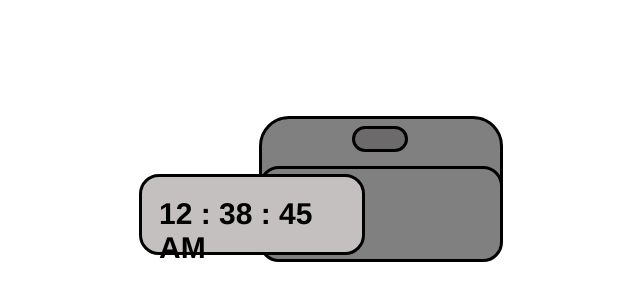
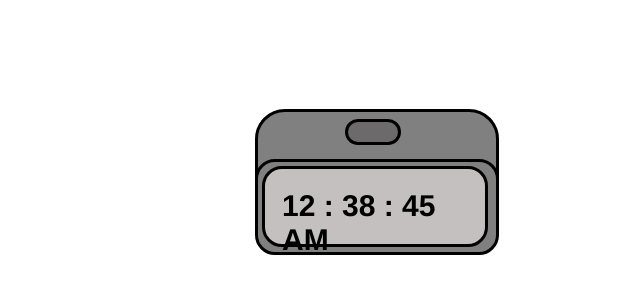
Before and after one commit to jevin2x/Digital-Clock, a plain HTML site: page index.html in a window 1280 px wide. Shown: the part 134-434 px from the top of the page, without its empty margins (388-1028 px from the left). Drawn offline with Linux system fonts and the light colour scheme.

Commit message:
Add files via upload

```diff
--- a/index.html
+++ b/index.html
@@ -17,15 +17,19 @@
 
 
 
+
+
         }
         .container{
             width: 200px;
             height: 70px;
             background-color:rgb(196, 192, 192);
-            margin-top: 300px;
             padding: 0px 10px 5px 10px;
             border-radius: 20px;
             border:3px solid black;
+            position: absolute;
+            left: 650px;
+            top: 300px;
 
 
         }
@@ -38,8 +42,8 @@
             border: 3px solid black;
             border-radius: 20px;
             z-index: -1;
-            top: 300px;
-           left: 647px;
+            top: -10px;
+           left: -10px;
 
         }
         .container::after{
@@ -51,8 +55,8 @@
             border-radius: 30px;
             border: 3px solid black;
             z-index: -3;
-            top: 250px;
-            left: 647px;
+            top:-60px;
+            left: -10px;
         }
         .button{
             width: 50px;
@@ -61,13 +65,21 @@
             border-radius: 30px;
             border: 3px solid black;
             position: absolute;
-            top: 260px;
-            left: 740px;
+            top: -50px;
+            left: 80px;
             cursor: pointer;
         }
         .button:active{
-            top:261px ;
+            top:-49px ;
         }
+
+        @media (max-width: 600px) {
+    .container {
+        left: 20%;
+        top: 40%;
+
+    }
+}
 
 
     </style>
```
